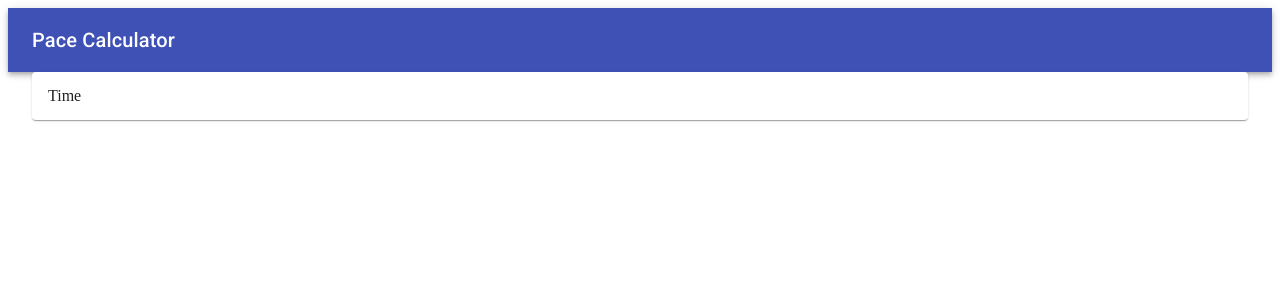
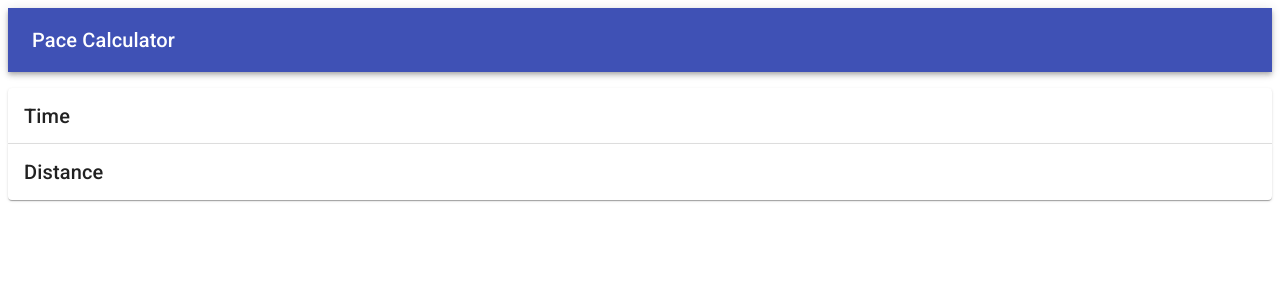
Before and after one commit to majikjohnson/pace-calculator, a React (Create React App) app in the folder client/: page / in a window 1280 px wide. Shown: the top 300 px of the page. Built offline with nearby package versions, Linux system fonts and the light colour scheme; the HTML template or start-up script is replaced by a standard one.

Commit message:
Added expansion panels to Converter component

```diff
--- a/client/src/components/Converter.js
+++ b/client/src/components/Converter.js
@@ -1,20 +1,39 @@
 import React from 'react';
 
 //Material UI imports
-import Container from '@material-ui/core/Container';
 import Typography from '@material-ui/core/Typography';
 import ExpansionPanel from '@material-ui/core/ExpansionPanel';
 import ExpansionPanelSummary from '@material-ui/core/ExpansionPanelSummary';
 import ExpansionPanelDetails from '@material-ui/core/ExpansionPanelDetails';
+import { makeStyles } from '@material-ui/core/styles';
+
+const useStyles = makeStyles({
+	root: {
+		marginTop: '16px',
+	},
+});
 
 const Converter = () => {
+    const classes = useStyles();
 	return (
-		<Container>
+		<div className={classes.root}>
 			<ExpansionPanel>
-				<ExpansionPanelSummary>Time</ExpansionPanelSummary>
+				<ExpansionPanelSummary>
+                    <Typography variant="h6">
+                        Time
+                    </Typography>
+                </ExpansionPanelSummary>
 				<ExpansionPanelDetails>Enter time</ExpansionPanelDetails>
 			</ExpansionPanel>
-		</Container>
+            <ExpansionPanel>
+				<ExpansionPanelSummary>
+                    <Typography variant="h6">
+                        Distance
+                    </Typography>
+                </ExpansionPanelSummary>
+				<ExpansionPanelDetails>Enter distance</ExpansionPanelDetails>
+			</ExpansionPanel>
+		</div>
 	);
 };
 
```
